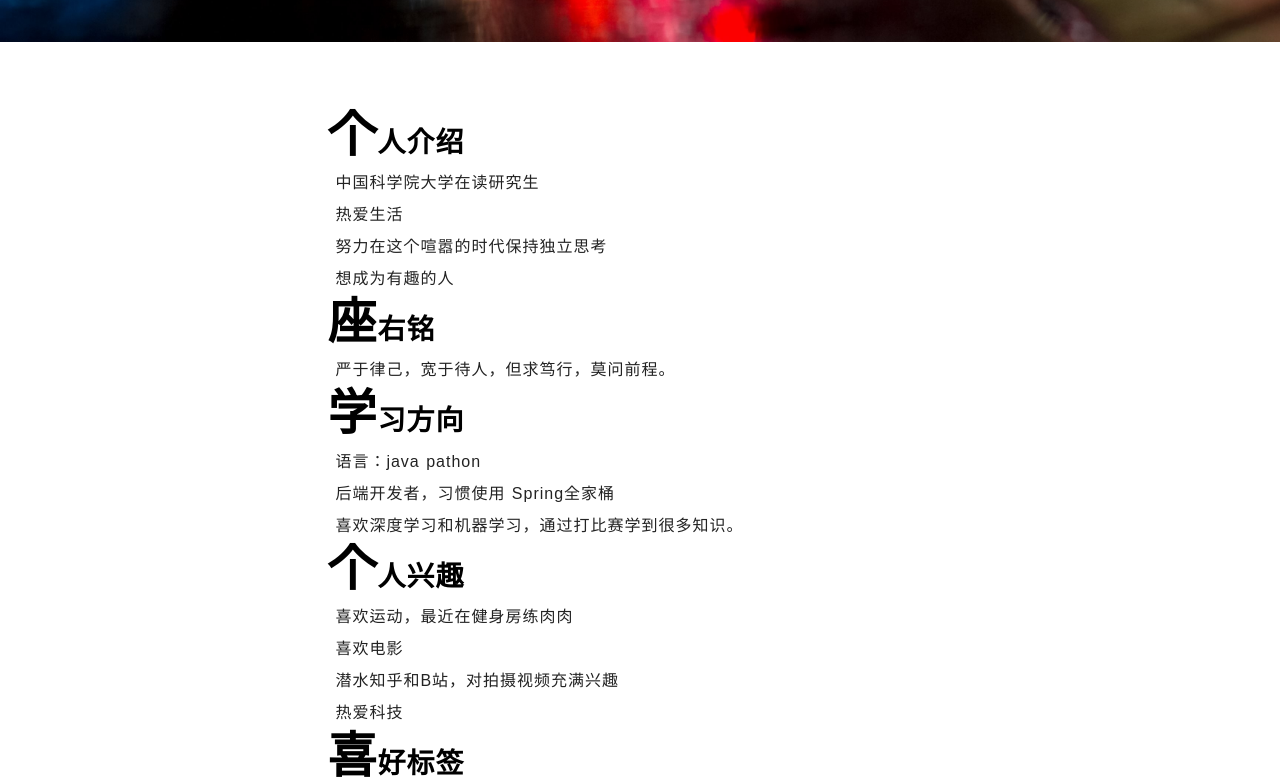
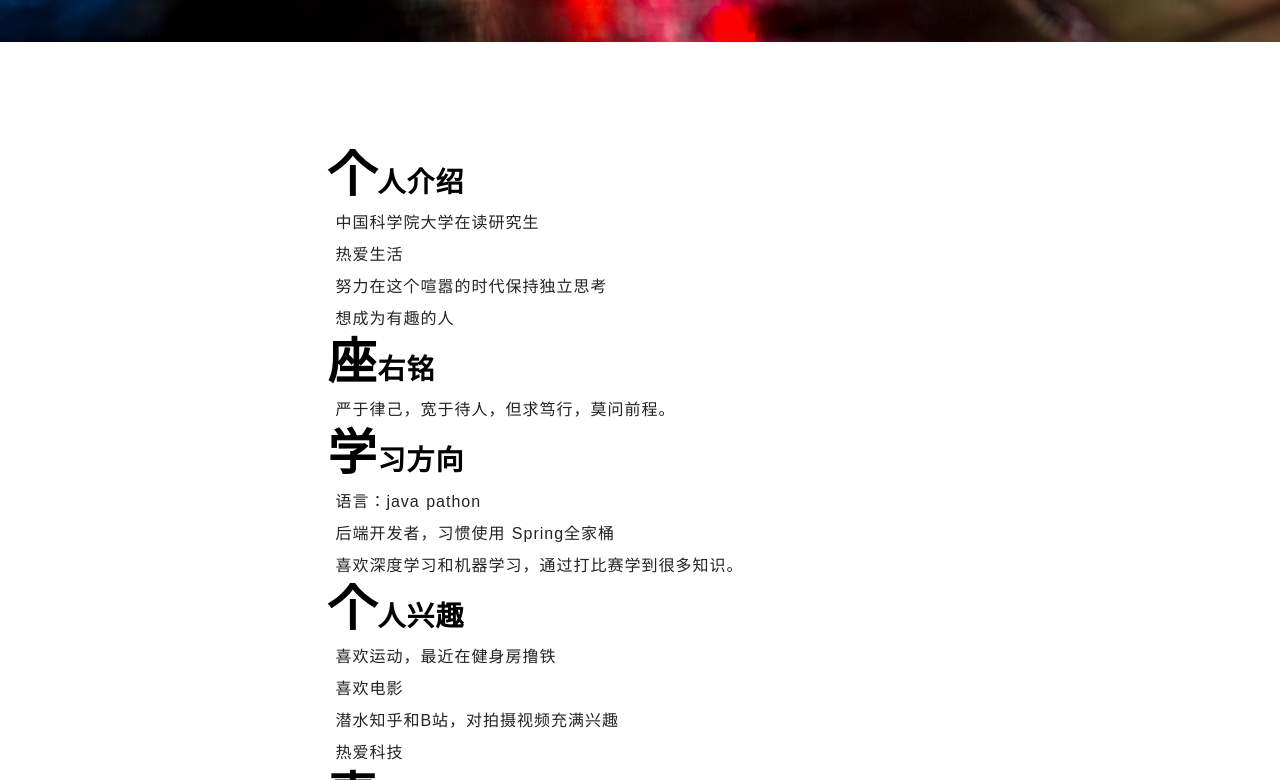
Before and after one commit to xiaoxinheihei/xiaoxinheihei.github.io, a plain HTML site: page about/index.html in a window 1280 px wide. Shown: the part 758-1538 px from the top of the page. Drawn offline with Linux system fonts and the light colour scheme; no server answers; a script that the page names is missing.

Commit message:
Site updated: 2019-03-17 13:04:00

```diff
--- a/about/index.html
+++ b/about/index.html
@@ -298,10 +298,11 @@
 
 
 			<div class="about">
-				<h2 id="个人介绍"><a href="#个人介绍" class="headerlink" title="个人介绍"></a>个人介绍</h2><p>中国科学院大学在读研究生<br>热爱生活<br>努力在这个喧嚣的时代保持独立思考<br>想成为有趣的人</p>
+				<p>﻿</p>
+<h2 id="个人介绍"><a href="#个人介绍" class="headerlink" title="个人介绍"></a>个人介绍</h2><p>中国科学院大学在读研究生<br>热爱生活<br>努力在这个喧嚣的时代保持独立思考<br>想成为有趣的人</p>
 <h2 id="座右铭"><a href="#座右铭" class="headerlink" title="座右铭"></a>座右铭</h2><p>严于律己，宽于待人，但求笃行，莫问前程。</p>
 <h2 id="学习方向"><a href="#学习方向" class="headerlink" title="学习方向"></a>学习方向</h2><p>语言：java  pathon<br>后端开发者，习惯使用 Spring全家桶<br>喜欢深度学习和机器学习，通过打比赛学到很多知识。</p>
-<h2 id="个人兴趣"><a href="#个人兴趣" class="headerlink" title="个人兴趣"></a>个人兴趣</h2><p>喜欢运动，最近在健身房练肉肉<br>喜欢电影<br>潜水知乎和B站，对拍摄视频充满兴趣<br>热爱科技</p>
+<h2 id="个人兴趣"><a href="#个人兴趣" class="headerlink" title="个人兴趣"></a>个人兴趣</h2><p>喜欢运动，最近在健身房撸铁<br>喜欢电影<br>潜水知乎和B站，对拍摄视频充满兴趣<br>热爱科技</p>
 <h2 id="喜好标签"><a href="#喜好标签" class="headerlink" title="喜好标签"></a>喜好标签</h2><p><strong>包括但不限于：</strong><br>女票嘿嘿、bilibili、NBA 、姚明、知乎、漫威、华农兄弟、美食作家王刚、郭杰瑞、显卡、lol、北京、动漫、鸣人、金庸、Github</p>
 <h2 id="联系方式"><a href="#联系方式" class="headerlink" title="联系方式"></a>联系方式</h2><p>欢迎在评论区留下有建设性的评论</p>
 <p>常用邮箱：84996429@qq.com</p>
@@ -314,6 +315,7 @@
 努力学习，迎接更好的生活---( ゜- ゜)つロ干杯~。
 
 </center>
+
 
 
 
```
Also changed, not shown: searchVersion.txt, 1 other file.
